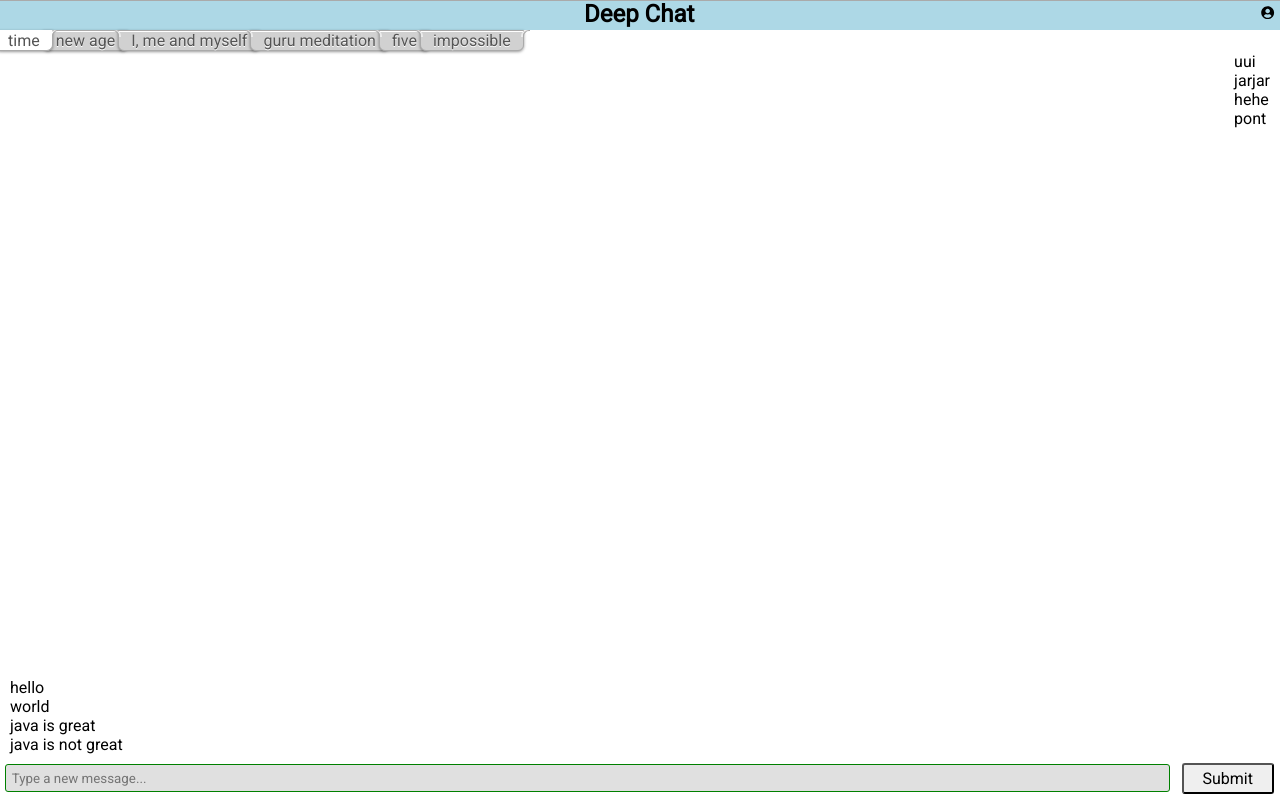
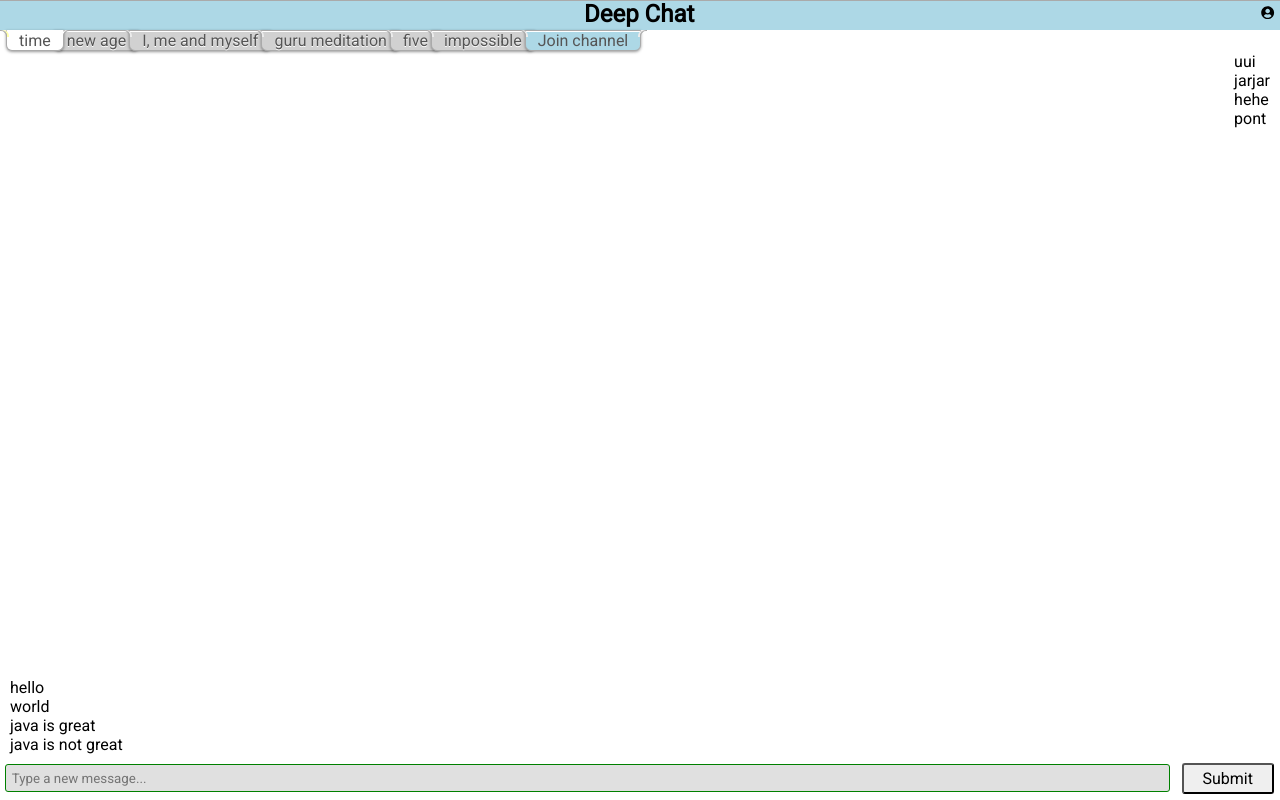
Before and after one commit to Quidiox/deep-chat, a React (Create React App) app: page /chat in a window 1280 px wide. Built offline with nearby package versions, Linux system fonts and the light colour scheme; no server answers.

Commit message:
refactoring and work towards chat

```diff
--- a/package.json
+++ b/package.json
@@ -47,7 +47,7 @@
     "prettier": "1.14.3",
     "redux-devtools-extension": "2.13.5",
     "redux-saga-devtools": "0.3.0",
-    "typescript": "3.5.0-dev.20190407"
+    "typescript": "3.3.3333"
   },
   "browserslist": [
     ">0.2%",
--- a/src/App.js
+++ b/src/App.js
@@ -38,7 +38,7 @@ const App = ({ user, error, requestVerifyAuthCookie }) => {
         <Route path="/logout" component={Logout} />
         <Route path="/profile" component={Profile} />
         <Route path="/home" component={Home} />
-        <Route path="/chat" component={Chat} />
+        <Route path="/chat" render={props => <Chat {...props} user={user} />} />
         <Route path="/user/edit" component={EditUser} />
         <Route path="/user/delete" component={DeleteUser} />
         <Route path="*" component={NotFound} />
--- a/src/components/blocks/StyledMessageField/LI/index.js
+++ /dev/null
@@ -1,5 +0,0 @@
-import styled from 'styled-components/macro'
-
-const LI = styled.li``
-
-export default LI
--- a/src/components/blocks/StyledTabRow/LI/index.js
+++ b/src/components/blocks/StyledTabRow/LI/index.js
@@ -3,7 +3,7 @@ import styled from 'styled-components/macro'
 const LI = styled.li`
   border: 1px solid #aaa;
   background: #d1d1d1;
-  background: linear-gradient(top, #ececec 50%, #d1d1d1 100%);
+  //background: linear-gradient(top, #ececec 50%, #d1d1d1 100%);
   display: inline-block;
   position: relative;
   z-index: 0;
@@ -56,6 +56,12 @@ const LI = styled.li`
     `&::after {
     box-shadow: -2px 0px 0 #fff;
   }`};
+  ${props =>
+    props.join &&
+    `
+    background: lightblue;
+    text-shadow: unset;
+  `};
 `
 
 export default LI
--- a/src/components/blocks/StyledTabRow/index.js
+++ b/src/components/blocks/StyledTabRow/index.js
@@ -1,9 +1,14 @@
 import styled from 'styled-components/macro'
-import UL from '../../elements/UL'
 import A from './A'
 import LI from './LI'
 
-const StyledTabRow = styled(UL)`
+const StyledTabRow = styled.ul`
+  margin-inline-end: 6px;
+  margin-inline-start: 6px;
+  padding-inline-start: 5px;
+  padding-inline-end: 5px;
+  margin-block-end: 0;
+  margin-block-start: 0;
   cursor: pointer;
   &::before {
     position: absolute;
--- /dev/null
+++ b/src/pages/chat/channels/index.js
@@ -0,0 +1,38 @@
+import React, { useState } from 'react'
+import StyledTabRow from '../../../components/blocks/StyledTabRow'
+import Join from './join'
+
+const Channels = ({ channels }) => {
+  const [selected, setSelected] = useState(channels[0].id)
+  const [open, setOpen] = useState(false)
+  const changeSelected = id => () => {
+    setSelected(id)
+  }
+  const joinModalOpen = () => {
+    console.log(open)
+    setOpen(!open)
+  }
+  return (
+    <>
+      <StyledTabRow>
+        {channels.map(channel => {
+          return (
+            <StyledTabRow.LI
+              key={channel.id}
+              onClick={changeSelected(channel.id)}
+              selected={channel.id === selected ? true : false}
+            >
+              <StyledTabRow.A>{channel.title}</StyledTabRow.A>
+            </StyledTabRow.LI>
+          )
+        })}
+        <StyledTabRow.LI key="join" join onClick={joinModalOpen}>
+          <StyledTabRow.A>Join channel</StyledTabRow.A>
+        </StyledTabRow.LI>
+      </StyledTabRow>
+      <Join open={open} joinModalOpen={joinModalOpen} />
+    </>
+  )
+}
+
+export default Channels
--- /dev/null
+++ b/src/pages/chat/channels/join/index.js
@@ -0,0 +1,34 @@
+import React, { useState } from 'react'
+import StyledForm from '../../../../components/blocks/StyledForm'
+import StyledModal from '../../../../components/blocks/StyledModal'
+
+const Join = ({ joinModalOpen, open }) => {
+  const [name, setName] = useState('')
+  const handleChange = e => {
+    setName(e.target.value)
+  }
+  const handleSubmit = e => {
+    e.preventDefault()
+    console.log(name)
+    joinModalOpen()
+  }
+  const closeModal = e => {
+    e.preventDefault()
+    joinModalOpen()
+  }
+  return (
+    <StyledModal open={open}>
+      <StyledModal.PopUp>
+        <StyledForm>
+          <StyledForm.Input onChange={handleChange} value={name} />
+          <StyledForm.Button type="submit" onClick={handleSubmit}>
+            submit
+          </StyledForm.Button>
+          <StyledForm.Button onClick={closeModal}>close</StyledForm.Button>
+        </StyledForm>
+      </StyledModal.PopUp>
+    </StyledModal>
+  )
+}
+
+export default Join
--- a/src/pages/chat/chatroom/index.js
+++ b/src/pages/chat/chatroom/index.js
@@ -17,7 +17,7 @@ const users = [
   { name: 'pont', id: 6 }
 ]
 
-const Chatroom = ({ message }) => {
+const Chatroom = ({ message, socket }) => {
   const checkMessage = message => {
     if (message) {
       messages.push({ text: message, id: Math.random() * 1000 })
--- a/src/pages/chat/index.js
+++ b/src/pages/chat/index.js
@@ -1,10 +1,12 @@
-import React, { useState } from 'react'
+import React, { useState, useEffect } from 'react'
+import { connect } from 'react-redux'
 import io from 'socket.io-client'
 import StyledChatPage from '../../components/blocks/StyledChatPage'
 import Chatroom from './chatroom'
-import Tabs from './tabs'
+import Channels from './channels'
+import Error from '../error'
 
-const tabs = [
+const channels = [
   { title: 'time', id: 11 },
   { title: 'new age', id: 22 },
   { title: 'I, me and myself', id: 33 },
@@ -13,16 +15,19 @@ const tabs = [
   { title: 'impossible', id: 66 }
 ]
 
-const Chat = props => {
+const Chat = ({ user }) => {
   const [message, setMessage] = useState('')
   const [error, setError] = useState('')
-
+  useEffect(() => {
+    //load channels and messages from server
+  }, [])
   const socket = io('http://backend.deep-chat.com', { path: '/chat' })
   socket.on('connect', () => {
     socket.emit(
       'clientConnected',
       `Client with id: ${socket.id} connected successfully`
     )
+    socket.emit('user', user)
     socket.on('serverConnected', message => {
       setMessage(message)
     })
@@ -33,17 +38,19 @@ const Chat = props => {
     socket.disconnect()
   })
 
-  const createChannel = name => {}
-
-  const loadChannels = async () => {}
-
   return (
     <StyledChatPage>
-      <Tabs tabs={tabs} />
-      <Chatroom message={message} />
+      {error && <Error error={error} />}
+      <Channels channels={channels} />
+      <Chatroom message={message} socket={socket} />
       <p>{error}</p>
     </StyledChatPage>
   )
 }
 
-export default Chat
+const mapDispatchToProps = {}
+
+export default connect(
+  null,
+  mapDispatchToProps
+)(Chat)
--- a/src/pages/chat/tabs/index.js
+++ /dev/null
@@ -1,27 +0,0 @@
-import React, { useState } from 'react'
-import StyledTabRow from '../../../components/blocks/StyledTabRow'
-
-const Tabs = ({ tabs }) => {
-  const [selected, setSelected] = useState(tabs[0].id)
-  const changeSelected = id => () => {
-    setSelected(id)
-  }
-
-  return (
-    <StyledTabRow>
-      {tabs.map(tab => {
-        return (
-          <StyledTabRow.LI
-            key={tab.id}
-            onClick={changeSelected(tab.id)}
-            selected={tab.id === selected ? true : false}
-          >
-            <StyledTabRow.A>{tab.title}</StyledTabRow.A>
-          </StyledTabRow.LI>
-        )
-      })}
-    </StyledTabRow>
-  )
-}
-
-export default Tabs
```
Also changed, not shown: src/components/blocks/StyledMessageField/UL/index.js (deleted, +0 -7 lines), src/pages/chat/channels/leave/index.js (added), 1 other file (tests, documents, lock files or other folders).
